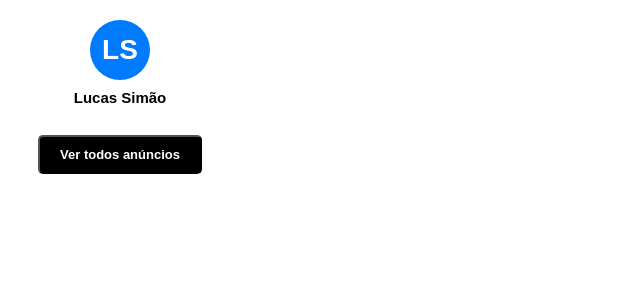
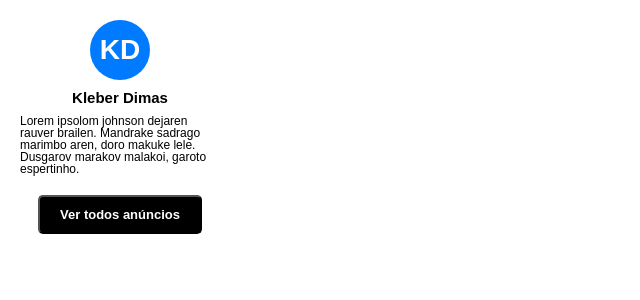
Before and after one commit to m6-G10-Project-FullStack/front-end, a Next.js app: page / in a window 1280 px wide. Shown: the top 300 px of the page, without its empty margins (0-640 px from the left). Built offline with nearby package versions, Linux system fonts and the light colour scheme.

Commit message:
feat: fix CSS AsideProfile description

```diff
--- a/pages/index.tsx
+++ b/pages/index.tsx
@@ -8,8 +8,10 @@ import AsideProfile from "../src/components/AsideProfile";
 
 export default function Home() {
   const user = {
-    initials: "LS",
-    name: "Lucas Simão",
+    initials: "KD",
+    name: "Kleber Dimas",
+    description:
+      "Lorem ipsolom johnson dejaren rauver brailen. Mandrake sadrago marimbo aren, doro makuke lele. Dusgarov marakov malakoi, garoto espertinho.",
   };
   const isLoggedIn = true;
 
```
